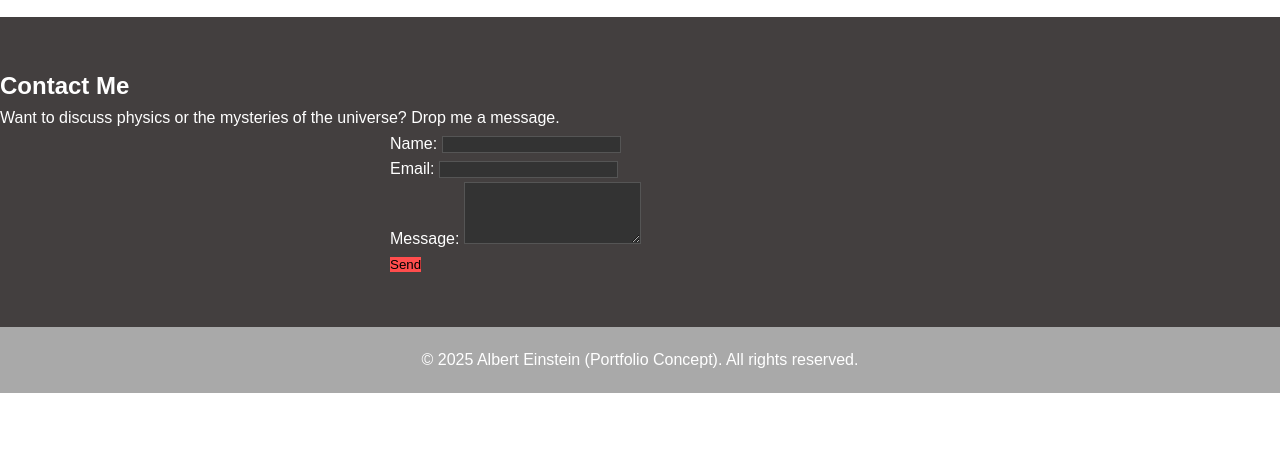
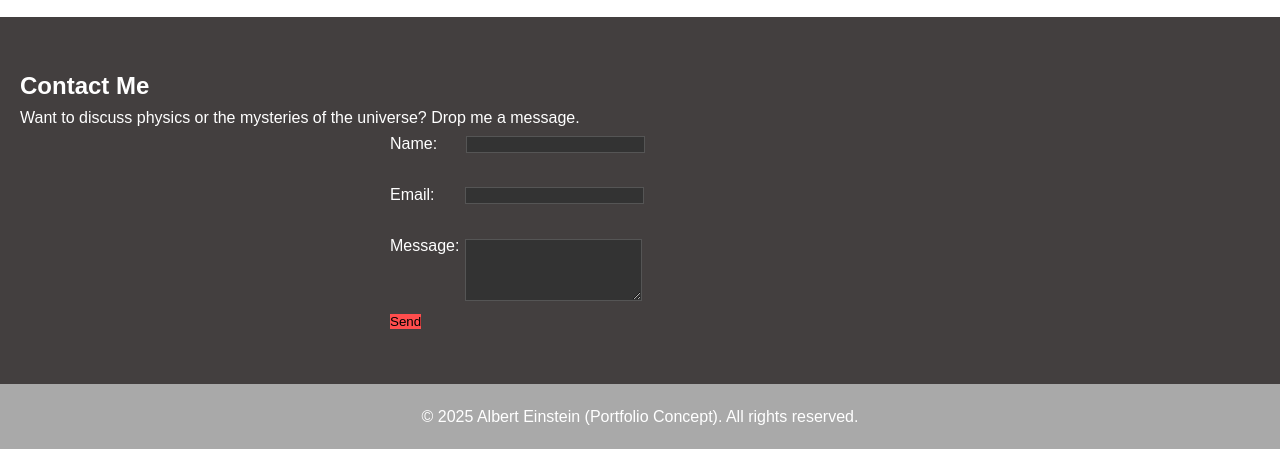
Before and after one commit to Nihal-22/demo-portfolio, a plain HTML site: page index.html in a window 1280 px wide. Shown: the part 1239-1688 px from the top of the page. Before the commit the page ends 1632 px from the top, so only its background shows below. Drawn offline with Linux system fonts and the light colour scheme.

Commit message:
portfolio

```diff
--- a/index.html
+++ b/index.html
@@ -78,20 +78,20 @@
 
 <section id="contact" class="contact-section">
   <div class="container text-center">
-      <h2 id="contact">Contact Me</h2>
-      <p>Want to discuss physics or the mysteries of the universe? Drop me a message.</p>
+      <h2 id="contact" style="margin-left: 20px;">Contact Me</h2>
+      <p style="margin-left: 20px;">Want to discuss physics or the mysteries of the universe? Drop me a message.</p>
       <form>
           <div class="mb-3">
               <label for="name" class="form-label">Name:</label>
-              <input type="text" id="name" name="name" class="form-control" required>
-          </div>
+              <input style="margin-left: 24px;" type="text" id="name" name="name" class="form-control" required>
+          </div><br>
           <div class="mb-3">
               <label for="email" class="form-label">Email:</label>
-              <input type="email" id="email" name="email" class="form-control" required>
-          </div>
+              <input style="margin-left: 26px;" type="email" id="email" name="email" class="form-control" required>
+          </div><br>
           <div class="mb-3">
-              <label for="message" class="form-label">Message:</label>
-              <textarea id="message" name="message" class="form-control" rows="4" required></textarea>
+              <label for="message" class="form-label">Message:</label><br>
+              <textarea style="margin-left: 75px; margin-top: -20px;" id="message" name="message" class="form-control" rows="4" required></textarea>
           </div>
           <button type="submit" class="btn btn-primary">Send</button>
       </form>
```
